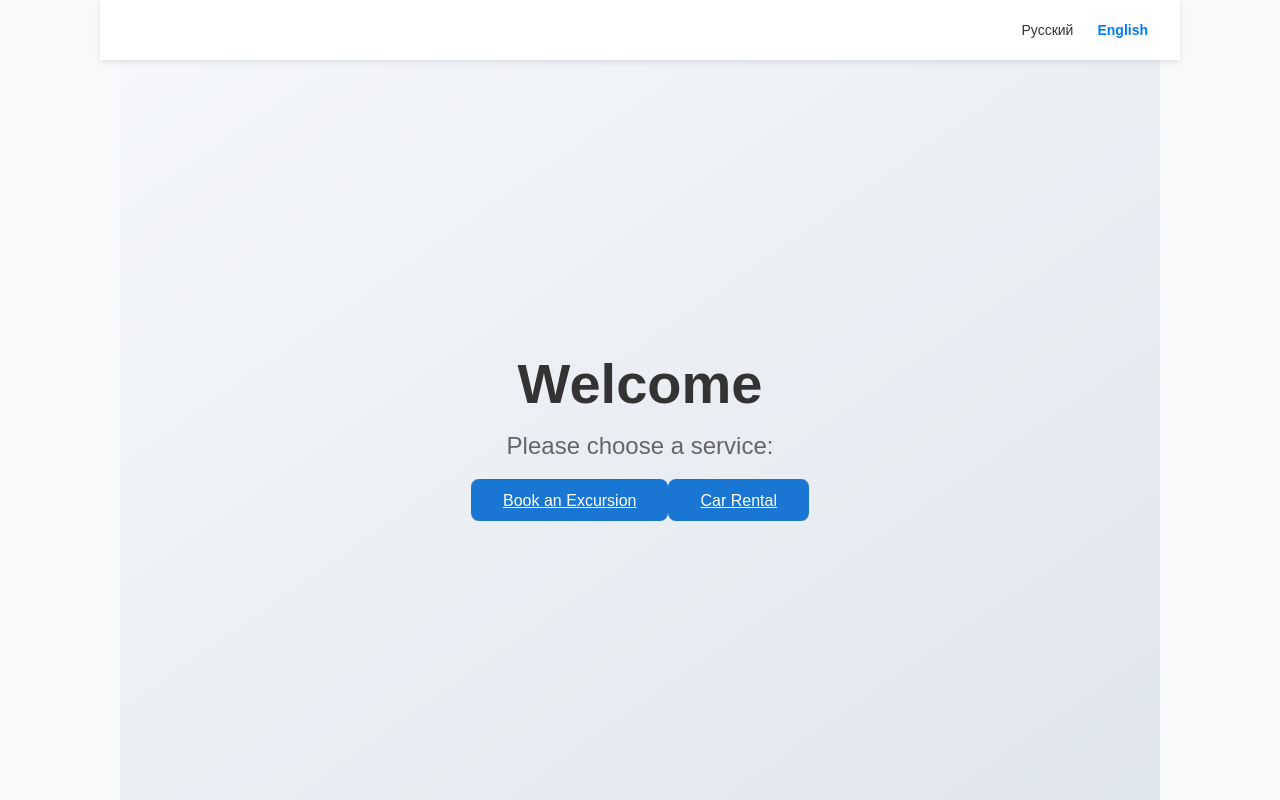
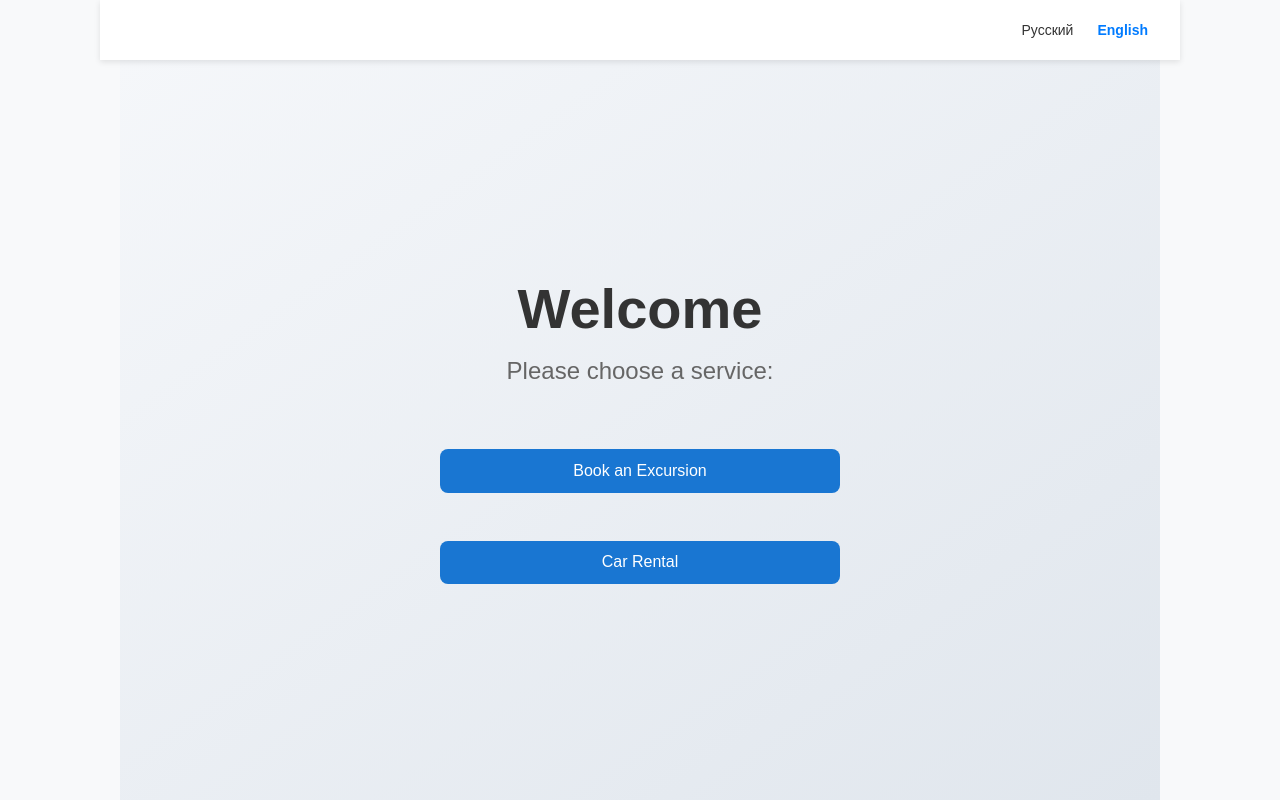
Before and after one commit to kuanysh-bk/kuks-booking, a React (Vite) app: page / in a window 1280 px wide. Built offline with nearby package versions, Linux system fonts and the light colour scheme.

Commit message:
fix Home.css

```diff
--- a/src/pages/Home.css
+++ b/src/pages/Home.css
@@ -30,21 +30,26 @@
   margin-bottom: 2rem;
 }
 
-/* Кнопки */
-.home-wrapper {
-  width: 100%;           /* займёт всю ширину .container */
-  min-height: calc(100vh - 60px); /* вычитаем header */
+.home-buttons {
   display: flex;
   flex-direction: column;
-  justify-content: center; /* только Home-контент по вертикали */
+  gap: 1rem;
   align-items: center;
-  padding: 20px 0;
-  box-sizing: border-box;
-  background: linear-gradient(145deg, #f5f7fa, #e0e6ed);
 }
 
-.home-content {
+.home-button {
+  padding: 1rem 2rem;
+  font-size: 1.1rem;
+  background-color: #007bff;
+  color: white;
+  border: none;
+  border-radius: 10px;
+  text-decoration: none;
+  transition: background-color 0.3s ease;
+  width: clamp(200px, 80%, 400px);
   text-align: center;
-  max-width: 800px;
-  width: 100%;
 }
+
+.home-button:hover {
+  background-color: #0056b3;
+}
```
